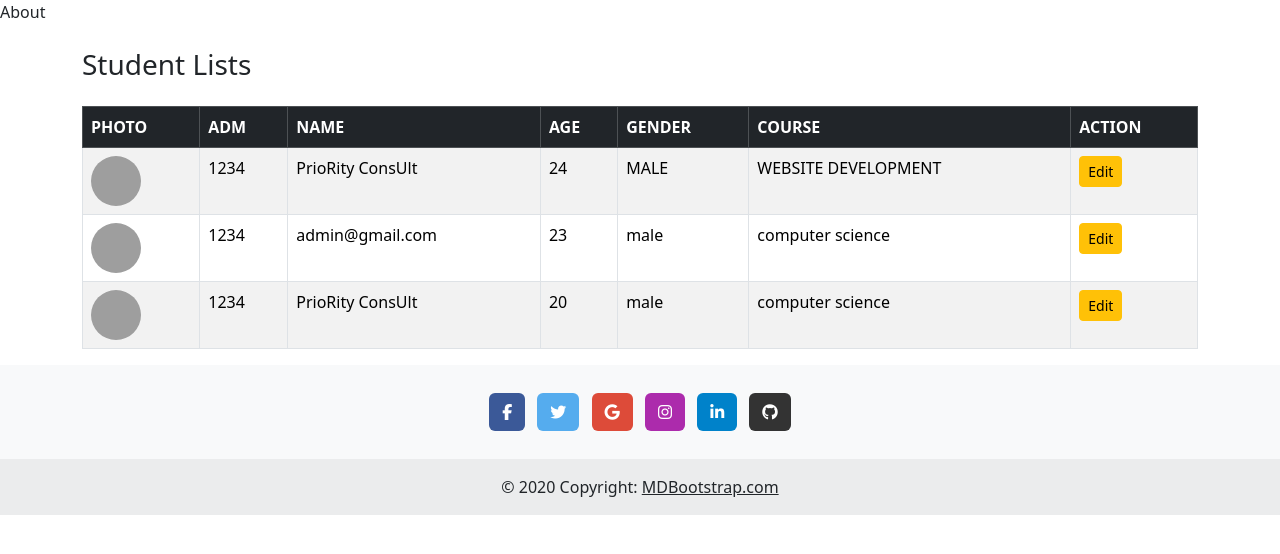
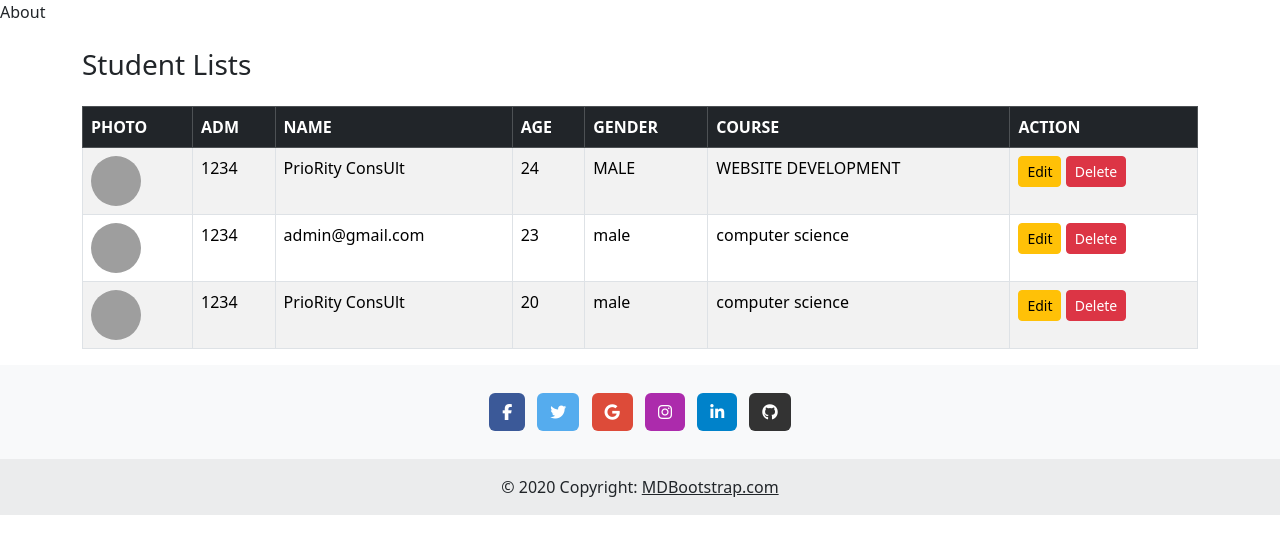
Before and after one commit to NexusGKSoftwares/djangoNexus, a Django app: page /application/about/ in a window 1280 px wide. Shown: the part 56-610 px from the top of the page. Run offline with Django 5.2, Linux system fonts and the light colour scheme; data comes from the database, SQL or seed files in the repository; some libraries are stand-ins or nearby versions; grey boxes are pictures that could not be loaded.

Commit message:
"Added delete button to student table in about.html template"

```diff
--- a/application/templates/about.html
+++ b/application/templates/about.html
@@ -46,8 +46,11 @@
                 <td>{{ student.age }}</td>
                 <td>{{ student.gender }}</td>
                 <td>{{ student.course }}</td>
-                <td><a href="{% url 'edit' student.id %}" class="btn btn-warning btn-sm" role="button">Edit</a></td>
-            </tr>
+                <td>
+                    <a href="{% url 'edit' student.id %}" class="btn btn-warning btn-sm" role="button">Edit</a>
+                    <a href="{% url 'delete' student.id %}" class="btn btn-danger btn-sm" role="button" onclick="return confirm('Are you sure you want to delete this student?');">Delete</a>
+                </td>
+                </tr>
             {% endfor %}
         </tbody>
     </table>
```
